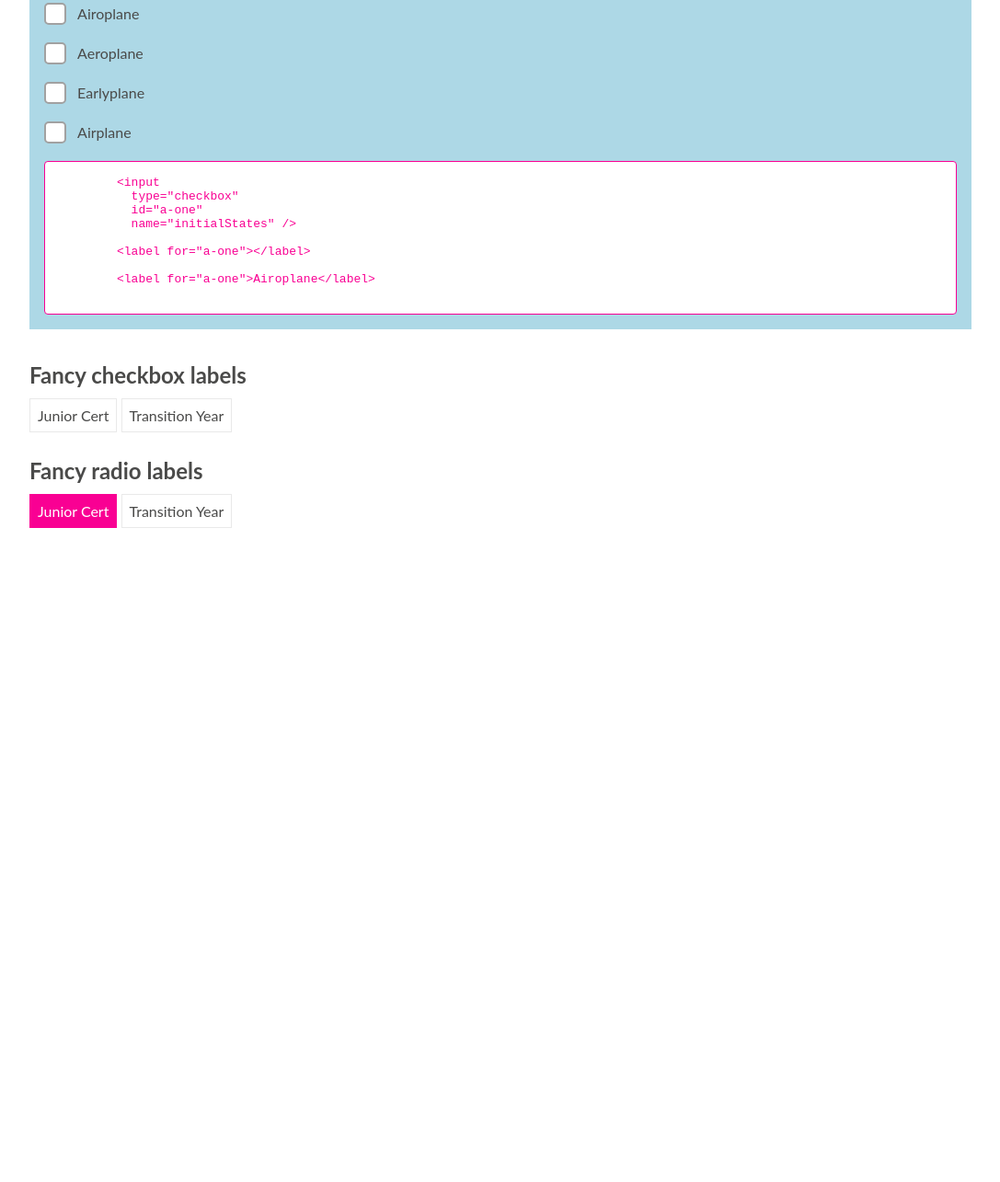
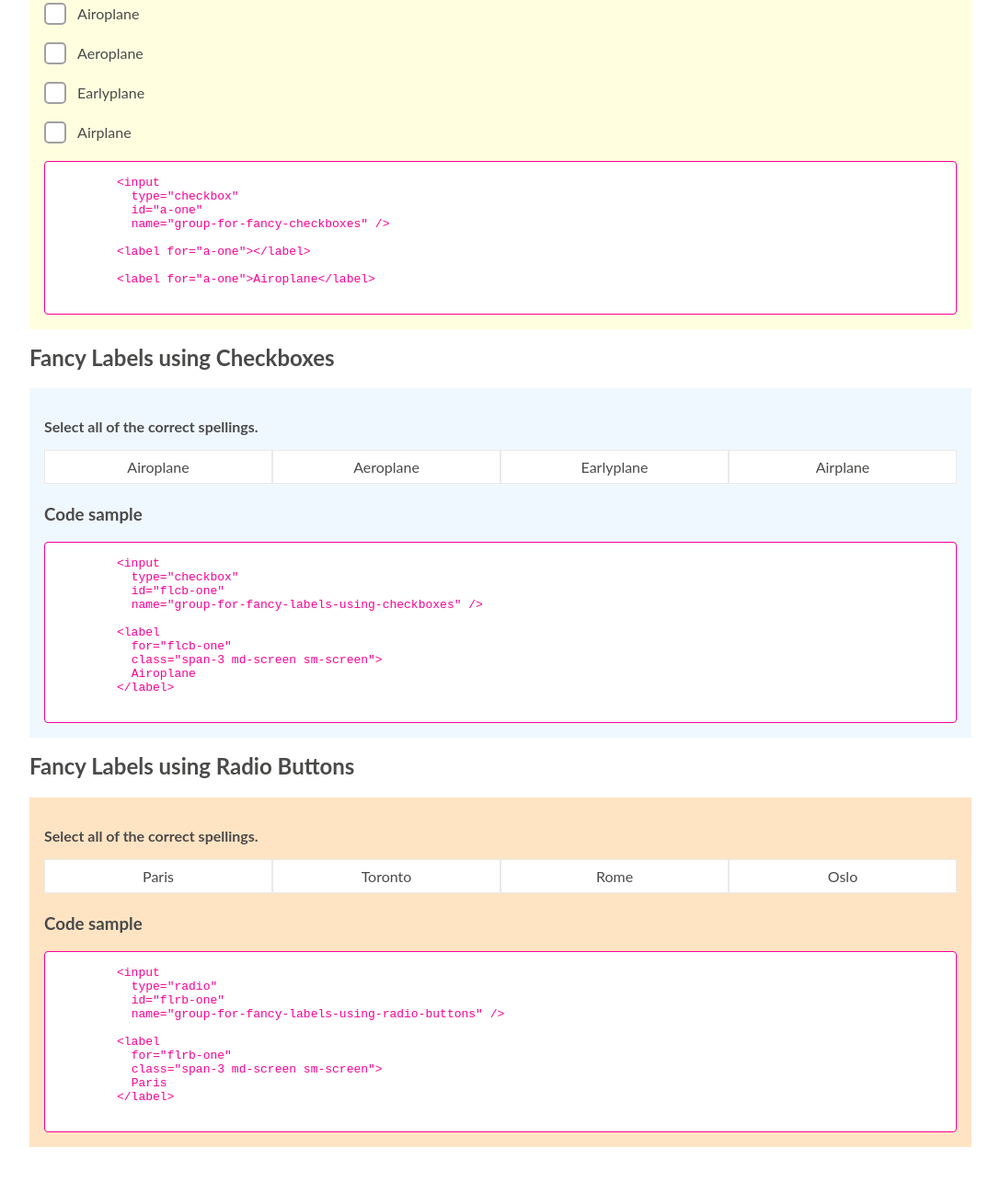
Before and after one commit to aimeelally/fancy-forms, a website: page index.html in a window 1280 px wide. Shown: the part 703-1988 px from the top of the page at 92% size, without its empty margins (96-1183 px from the left). Before the commit the page ends 1348 px from the top, so only its background shows below. Drawn offline with Linux system fonts and the light colour scheme.

Commit message:
radiobuttons checkboxes and fancy labels for both working

```diff
--- a/index.html
+++ b/index.html
@@ -12,25 +12,29 @@
 <body class="span-12 page-padding">
   <h1 class="center-text">Fancy Forms</h1>
 
+
+
+  <!-- FANCY RADIO BUTTONS -->
+
   <h2>Radio buttons</h2>
   <div class="
               span-12
               padding-standard
               fancy-radio-buttons
               margin-bottom
-              blue-bg">
+              bg-lavender">
     <p><strong>What is the capital of Norway?</strong></p>
     <div class="span-6 padding-bottom md-screen">
-      <input type="radio" id="i-one" name="initialStates" />
+      <input type="radio" id="i-one" name="group-for-fancy-radio-buttons" />
       <label for="i-one">Paris</label>
       <br><br>
-      <input type="radio" id="i-two" name="initialStates" />
+      <input type="radio" id="i-two" name="group-for-fancy-radio-buttons" />
       <label for="i-two">Toronto</label>
       <br><br>
-      <input type="radio" id="i-three" name="initialStates" />
+      <input type="radio" id="i-three" name="group-for-fancy-radio-buttons" />
       <label for="i-three">Rome</label>
       <br><br>
-      <input type="radio" id="i-four" name="initialStates" />
+      <input type="radio" id="i-four" name="group-for-fancy-radio-buttons" />
       <label for="i-four">Oslo</label>
     </div>
 
@@ -40,7 +44,7 @@
           &lt;input
             type="radio"
             id="i-one"
-            name="initialStates" />
+            name="group-for-fancy-radio-buttons" />
 
           &lt;label for="i-one">Paris&lt;/label>
         </code>
@@ -49,28 +53,32 @@
 
   </div>
 
+
+
+  <!-- FANCY CHECKBOXES -->
+
   <h2>Checkboxes</h2>
 
   <div class="
               span-12
               padding-standard
               margin-bottom
-              blue-bg">
+              bg-yellow">
     <p><strong>Select all of the correct spellings.</strong></p>
     <div class="fancy-checkboxes">
-      <input type="checkbox" id="a-one" name="initialStates" />
+      <input type="checkbox" id="a-one" name="group-for-fancy-checkboxes" />
       <label for="a-one"></label>
       <label for="a-one">Airoplane</label>
       <br><br>
-      <input type="checkbox" id="a-two" name="initialStates" />
+      <input type="checkbox" id="a-two" name="group-for-fancy-checkboxes" />
       <label for="a-two"></label>
       <label for="a-two">Aeroplane</label>
       <br><br>
-      <input type="checkbox" id="a-three" name="initialStates" />
+      <input type="checkbox" id="a-three" name="group-for-fancy-checkboxes" />
       <label for="a-three"></label>
       <label for="a-three">Earlyplane</label>
       <br><br>
-      <input type="checkbox" id="a-four" name="initialStates" />
+      <input type="checkbox" id="a-four" name="group-for-fancy-checkboxes" />
       <label for="a-four"></label>
       <label for="a-four">Airplane</label>
       <br><br>
@@ -82,7 +90,7 @@
           &lt;input
             type="checkbox"
             id="a-one"
-            name="initialStates" />
+            name="group-for-fancy-checkboxes" />
 
           &lt;label for="a-one">&lt;/label>
 
@@ -93,15 +101,134 @@
 
   </div>
 
-  <div class="fancy-labels span-12 margin-bottom">
+
+
+
+  <!-- FANCY LABELS USING CHECKBOXES -->
+
+  <h2>Fancy Labels using Checkboxes</h2>
+
+  <div class="
+              span-12
+              padding-standard
+              margin-bottom
+              bg-blue">
+    <p><strong>Select all of the correct spellings.</strong></p>
+    <div class="fancy-labels">
+      <input
+        type="checkbox"
+        id="flcb-one"
+        name="group-for-fancy-labels-using-checkboxes" />
+      <label
+        for="flcb-one"
+        class="span-3 md-screen sm-screen">
+        Airoplane
+      </label>
+      <input
+        type="checkbox"
+        id="flcb-two"
+        name="group-for-fancy-labels-using-checkboxes" />
+      <label
+        for="flcb-two"
+        class="span-3 md-screen sm-screen">
+        Aeroplane
+      </label>
+      <input
+        type="checkbox"
+        id="flcb-three"
+        name="group-for-fancy-labels-using-checkboxes" />
+      <label
+        for="flcb-three"
+        class="span-3 md-screen sm-screen">
+        Earlyplane
+      </label>
+      <input
+        type="checkbox"
+        id="flcb-four"
+        name="group-for-fancy-labels-using-checkboxes" />
+      <label
+        for="flcb-four"
+        class="span-3 md-screen sm-screen">
+        Airplane
+      </label>
+    </div>
+
+    <div class="span-12">
+      <h3>Code sample</h3>
+      <pre>
+        <code>
+          &lt;input
+            type="checkbox"
+            id="flcb-one"
+            name="group-for-fancy-labels-using-checkboxes" />
+
+          &lt;label
+            for="flcb-one"
+            class="span-3 md-screen sm-screen">
+            Airoplane
+          &lt;/label>
+        </code>
+      </pre>
+    </div>
+
+  </div>
+
+
+
+
+  <!-- FANCY LABELS USING RADIO BUTTONS -->
+
+  <h2>Fancy Labels using Radio Buttons</h2>
+
+  <div class="
+              span-12
+              padding-standard
+              margin-bottom
+              bg-orange">
+    <p><strong>Select all of the correct spellings.</strong></p>
+    <div class="fancy-labels">
+      <input type="radio" id="flrb-one" name="group-for-fancy-labels-using-radio-buttons" />
+      <label for="flrb-one" class="span-3 md-screen sm-screen">Paris</label>
+
+      <input type="radio" id="flrb-two" name="group-for-fancy-labels-using-radio-buttons" />
+      <label for="flrb-two" class="span-3 md-screen sm-screen">Toronto</label>
+
+      <input type="radio" id="flrb-three" name="group-for-fancy-labels-using-radio-buttons" />
+      <label for="flrb-three" class="span-3 md-screen sm-screen">Rome</label>
+
+      <input type="radio" id="flrb-four" name="group-for-fancy-labels-using-radio-buttons" />
+      <label for="flrb-four" class="span-3 md-screen sm-screen">Oslo</label>
+    </RADIO>
+
+    <div class="span-12">
+      <h3>Code sample</h3>
+      <pre>
+        <code>
+          &lt;input
+            type="radio"
+            id="flrb-one"
+            name="group-for-fancy-labels-using-radio-buttons" />
+
+          &lt;label
+            for="flrb-one"
+            class="span-3 md-screen sm-screen">
+            Paris
+          &lt;/label>
+        </code>
+      </pre>
+    </div>
+
+  </div>
+
+  <!-- <div class="fancy-labels span-12 margin-bottom">
     <h2>Fancy checkbox labels</h2>
     <input ng-model="jc" type="checkbox" id="jc"></input>
     <label for="jc" class="splan-3">Junior Cert</label>
     <input ng-model="ty" type="checkbox" id="ty"></input>
     <label for="ty" class="splan-3">Transition Year</label>
-  </div>
+  </div> -->
 
-  <div class="span-12 margin-bottom">
+  <!-- <div class="span-12 margin-bottom">
     <h2>Fancy radio labels</h2>
     <radiogroup class="fancy-labels">
       <input ng-model="po.selectCourse" type="radio" id="jc" value="1" name="selectCourse" checked="checked"></input>
@@ -109,7 +236,7 @@
       <input ng-model="po.selectCourse" class="" type="radio" value="2" id="ty" name="selectCourse"></input>
       <label class="splan-6" for="ty">Transition Year</label>
     </radiogroup>
-  </div>
+  </div> -->
 
 </body>
 </html>
--- a/styles/partials/_layout.scss
+++ b/styles/partials/_layout.scss
@@ -1,9 +1,10 @@
 .page-padding {
   padding: 5% 10%;
 }
-.blue-bg {
-  background: lightblue;
-}
+.bg-blue { background: aliceblue; }
+.bg-lavender { background: lavender; }
+.bg-yellow { background: lightyellow; }
+.bg-orange { background: bisque; }
 
 .center-text{
   text-align: center;
--- a/styles/partials/_reset.scss
+++ b/styles/partials/_reset.scss
@@ -19,6 +19,7 @@ pre {
   background-color: $color-neutral-0;
   border: 1px solid $color-1;
   border-radius: 4px;
+  white-space: pre-wrap;
 }
 
 
```
Also changed, not shown: styles/base.css.
